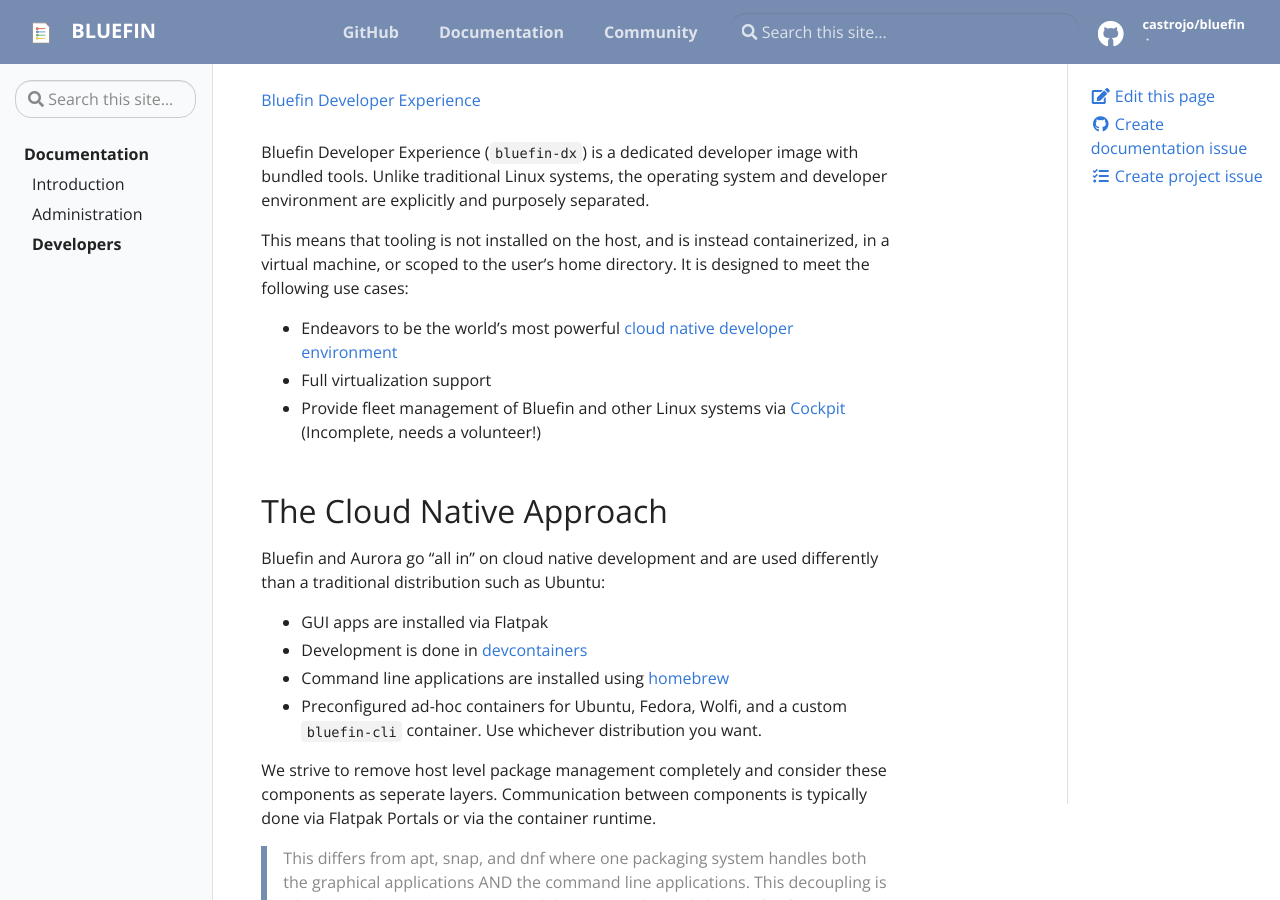
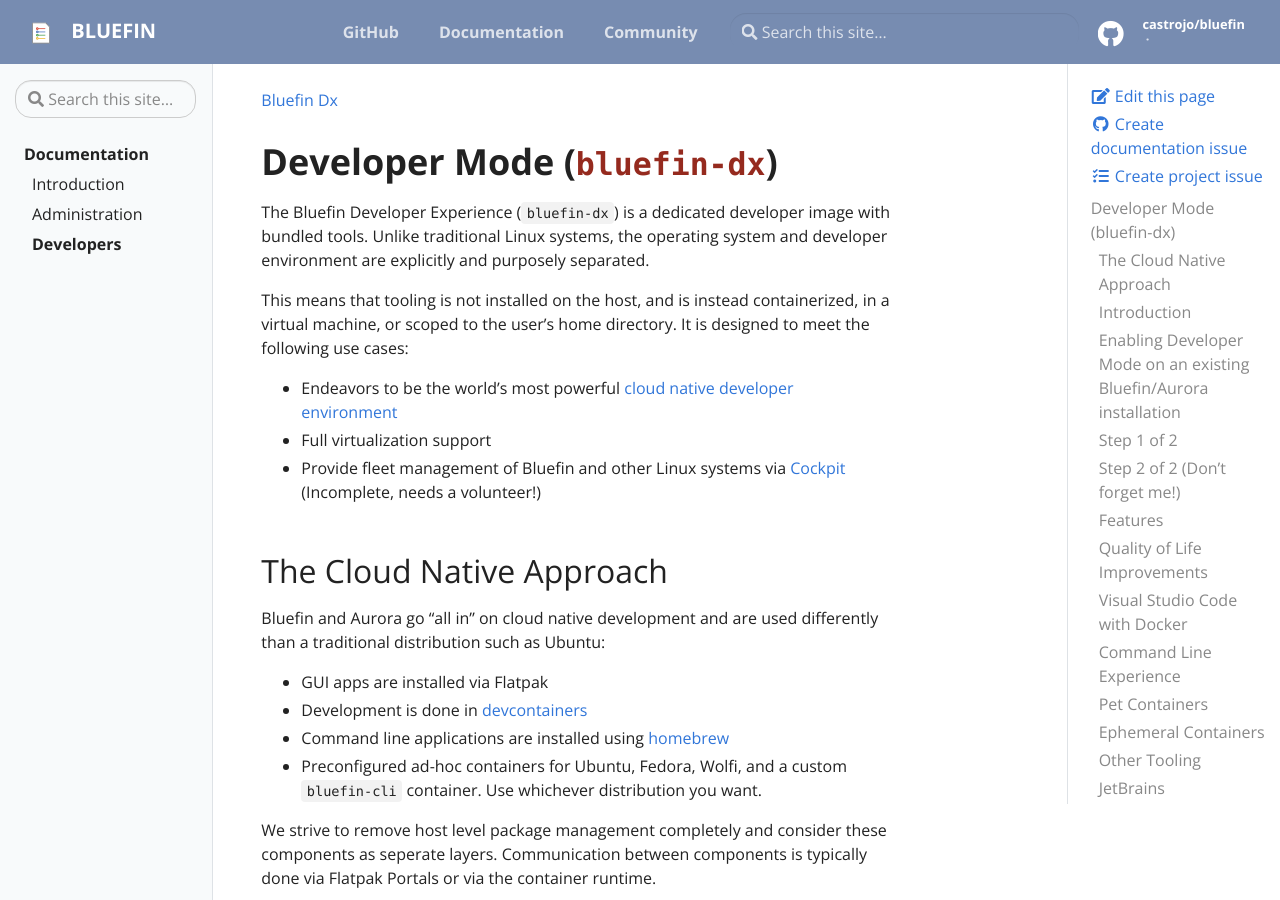
Before and after one commit to ublue-os/bluefin-docs, a Jekyll site: the page built from _docs/bluefin-dx.md, in a window 1280 px wide and 900 px high. Built offline with Jekyll 4.4.1, drawn with Linux system fonts in a browser that asks for light colours.

```diff
--- a/_docs/bluefin-dx.md
+++ b/_docs/bluefin-dx.md
@@ -1,10 +1,11 @@
 ---
 layout: page
-title: Bluefin Developer Experience
 permalink: /bluefin-dx
 ---
 
-Bluefin Developer Experience (`bluefin-dx`) is a dedicated developer image with bundled tools. Unlike traditional Linux systems, the operating system and developer environment are explicitly and purposely separated.
+# Developer Mode (`bluefin-dx`)
+
+The Bluefin Developer Experience (`bluefin-dx`) is a dedicated developer image with bundled tools. Unlike traditional Linux systems, the operating system and developer environment are explicitly and purposely separated.
 
 This means that tooling is not installed on the host, and is instead containerized, in a virtual machine, or scoped to the user's home directory. It is designed to meet the following use cases:
 
```
Also changed, not shown: _docs/introduction.md (+1 -1 lines).
